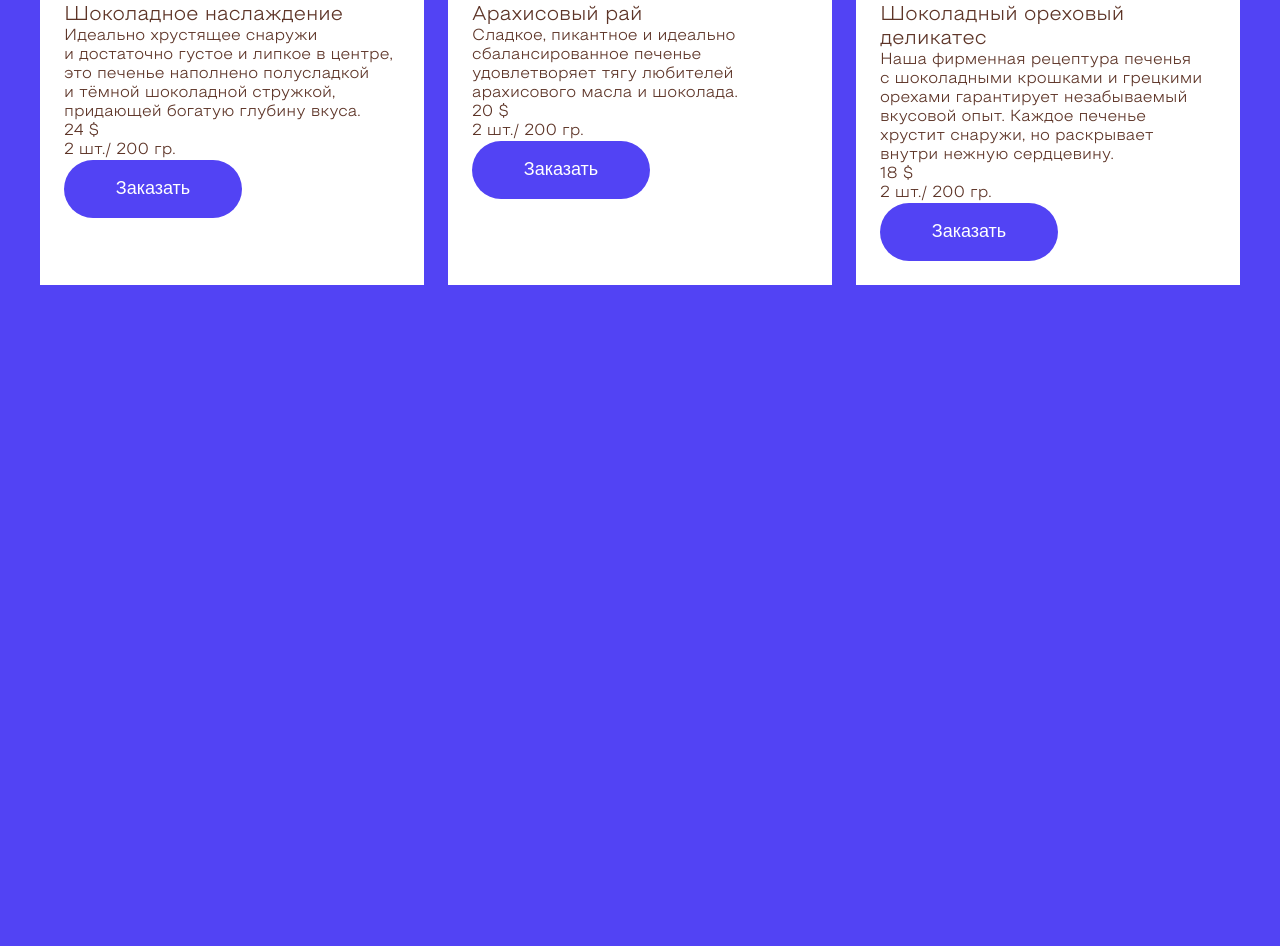
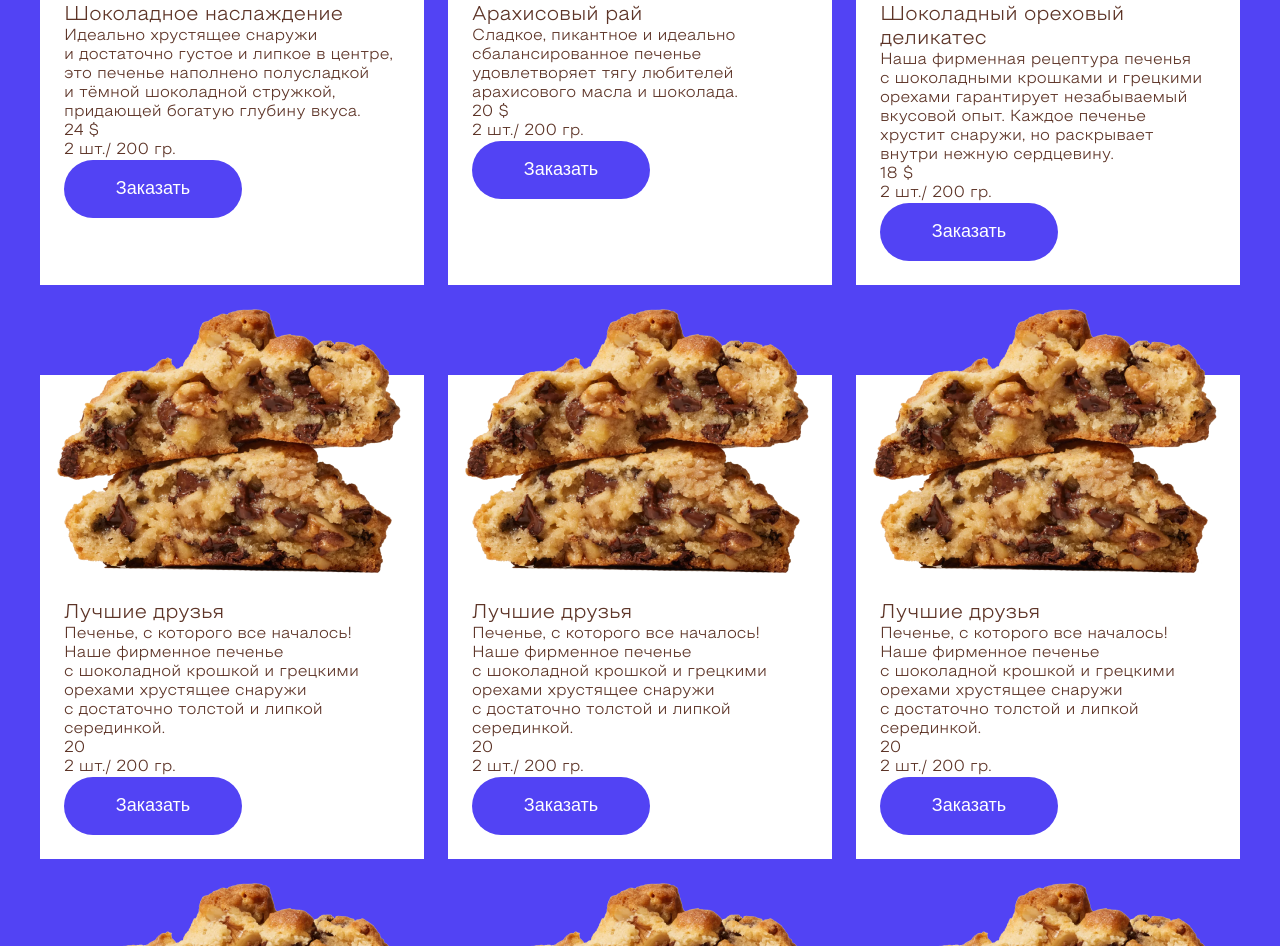
Before and after one commit to aboba-style-man-dude/cookie, a website: page allpechenki.html in a window 1280 px wide. Shown: the part 1173-2119 px from the top of the page. Before the commit the page ends 1558 px from the top, so only its background shows below. Drawn offline with Linux system fonts and the light colour scheme.

Commit message:
localdataBeta

```diff
--- a/allpechenki.html
+++ b/allpechenki.html
@@ -4,6 +4,7 @@
     <meta charset="UTF-8">
     <title>Cookies</title>
     <link rel="stylesheet" href="styles/styles.css">
+    <link rel="shortcut icon" href="icon4.png" type="image/x-icon">
 </head>
 <body>
 <img src="images/cookie.png" alt="cookie" class="main-image">
--- a/script.js
+++ b/script.js
@@ -1,11 +1,61 @@
 const productsList = document.querySelector('.products-items') // все товары
+
 const formZakaz = document.getElementsByClassName('formZakaz')[0] // окно формы
 const closeButton = document.getElementById('closeButton') // кнопка закрытия
 const orderProductName = document.getElementById('orderProductName') // для названия товара
 
 const changeValuta = document.getElementsByClassName('perValuta')[0]
+const prices = document.getElementsByClassName('products-items-price')
 
-const prices = document.getElementsByClassName('products-items-price')
+const data = [
+    {
+        name: "Лучшие друзья",
+        kart: "images/1.png",
+        descr: "Печенье, с которого все началось! Наше фирменное печенье с шоколадной крошкой и грецкими орехами хрустящее снаружи с достаточно толстой и липкой серединкой.",
+        pr: "20",
+        we: "2 шт./ 200 гр."
+    },
+
+    {
+        name: "Лучшие друзья",
+        kart: "images/1.png",
+        descr: "Печенье, с которого все началось! Наше фирменное печенье с шоколадной крошкой и грецкими орехами хрустящее снаружи с достаточно толстой и липкой серединкой.",
+        pr: "20",
+        we: "2 шт./ 200 гр."
+    },
+
+    {
+        name: "Лучшие друзья",
+        kart: "images/1.png",
+        descr: "Печенье, с которого все началось! Наше фирменное печенье с шоколадной крошкой и грецкими орехами хрустящее снаружи с достаточно толстой и липкой серединкой.",
+        pr: "20",
+        we: "2 шт./ 200 гр."
+    },
+
+    {
+        name: "Лучшие друзья",
+        kart: "images/1.png",
+        descr: "Печенье, с которого все началось! Наше фирменное печенье с шоколадной крошкой и грецкими орехами хрустящее снаружи с достаточно толстой и липкой серединкой.",
+        pr: "20",
+        we: "2 шт./ 200 гр."
+    },
+
+    {
+        name: "Лучшие друзья",
+        kart: "images/1.png",
+        descr: "Печенье, с которого все началось! Наше фирменное печенье с шоколадной крошкой и грецкими орехами хрустящее снаружи с достаточно толстой и липкой серединкой.",
+        pr: "20",
+        we: "2 шт./ 200 гр."
+    },
+
+    {
+        name: "Лучшие друзья",
+        kart: "images/1.png",
+        descr: "Печенье, с которого все началось! Наше фирменное печенье с шоколадной крошкой и грецкими орехами хрустящее снаружи с достаточно толстой и липкой серединкой.",
+        pr: "20",
+        we: "2 шт./ 200 гр."
+    }
+]
 
 changeValuta.addEventListener('click', function(e) {
     const currentV = e.target.innerText
@@ -53,3 +103,78 @@ window.addEventListener('click', function(event) {
         formZakaz.style.display = 'none';
     }
 })
+
+function createCookie(obj){
+    const pech = document.createElement('div')
+    pech.classList.add("products-item")//задаем ей класс
+
+    //изображение
+    const img = document.createElement('img')
+    img.src = obj.kart
+    img.alt = "somep"
+
+    const divImg = document.createElement('div')
+    divImg.classList.add("products-items-image")
+
+    divImg.appendChild(img)
+
+    //детали
+    const details = document.createElement('div')
+    details.classList.add("products-items-details")
+
+    const prTitleJS = document.createElement('div')
+    prTitleJS.classList.add("products-items-title")
+    prTitleJS.innerText = obj.name
+
+    const prTextJS = document.createElement('div')
+    prTextJS.classList.add("products-item-text")
+    prTextJS.innerText = obj.descr
+
+    //детали, экстра
+    const prExstraJS = document.createElement('div')
+    prExstraJS.classList.add("products-item-extra")
+
+    const prExstraInfJS = document.createElement('div')
+    prExstraInfJS.classList.add("products-item-info")
+
+    const prExstraPriceJS = document.createElement('div')
+    prExstraPriceJS.classList.add("products-items-price")
+    prExstraPriceJS.innerText = obj.pr
+    // prExstraPriceJS.setAttribute('base-price')
+
+
+    const prExstraWeightJS = document.createElement('div')
+    prExstraWeightJS.classList.add("products-items-weight")
+    prExstraWeightJS.innerText = obj.we
+
+    const prBtnZ = document.createElement('button')
+    prBtnZ.classList.add("button-violet-button")
+    prBtnZ.innerText = "Заказать"
+
+    prExstraInfJS.appendChild(prExstraPriceJS)
+    prExstraInfJS.appendChild(prExstraWeightJS)
+
+    prExstraJS.appendChild(prExstraInfJS)
+    prExstraJS.appendChild(prBtnZ)
+
+    details.appendChild(prTitleJS)
+    details.appendChild(prTextJS)
+    details.appendChild(prExstraJS)
+
+
+
+
+    pech.appendChild(divImg)
+    pech.appendChild(details)
+
+    return pech
+}
+
+
+
+// productsList.innerHTML=''
+for (let item of data){
+    const tmpEl = createCookie(item)
+
+    productsList.appendChild(tmpEl)
+}
```
Also changed, not shown: about.html (+1 -0 lines), index.html (+1 -0 lines), icon4.png (added), 1 other file.
